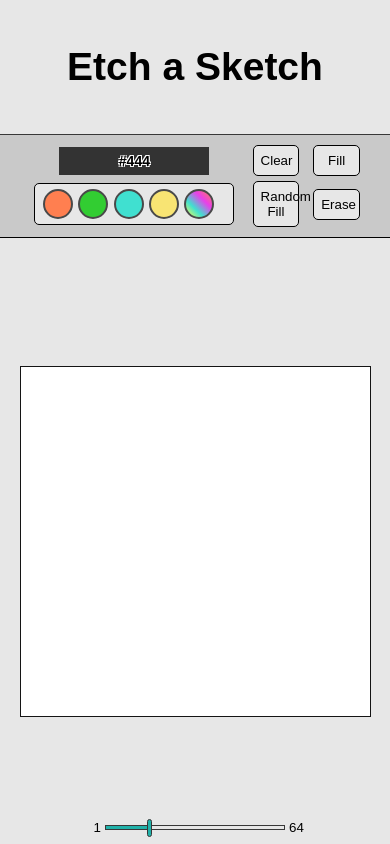
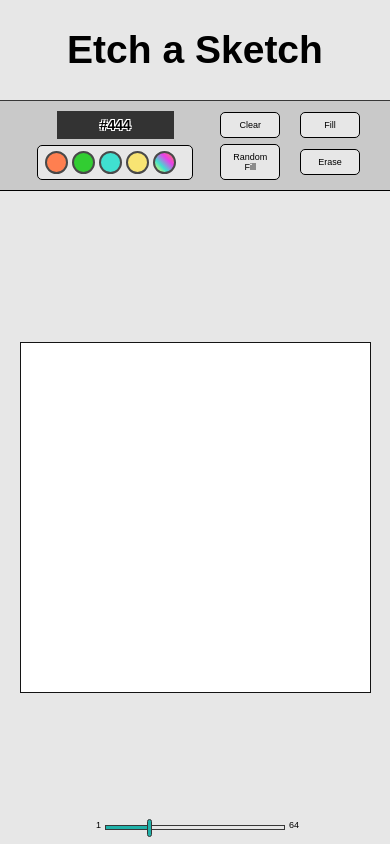
Before and after one commit to Hex0x13/Etch-a-Sketch, a plain HTML site: page index.html in a window 390 px wide. Drawn offline with Linux system fonts and the light colour scheme.

Commit message:
update style

```diff
--- a/styles/portrait.css
+++ b/styles/portrait.css
@@ -1,7 +1,14 @@
 @media (max-width: 766px) {
+  *, *::before, *::after {
+    font-size: 9px;
+  }
 
   .title {
     font-size: 10vw;
+  }
+
+  header {
+    height: 12%;
   }
 
   main {
@@ -38,15 +45,27 @@
 
   .side-bar-element.color{
     grid-area: color-pick;
+    max-width: 200px;
+    width: 40vw;
   }
 
   .side-bar-element {
-    width: 12vw;
+    max-width: 60px;
     margin: 0;
+    overflow: hidden;
   }
 
   #pen-color {
     grid-area: color-text;
+    max-width: 150px;
+    width: 30vw;
+  }
+
+  .color-option {
+    max-width: 30px;
+    max-height: 30px;
+    width: 6vw;
+    height: 6vw;
   }
 
   .side-bar-element.clear {
--- a/styles/style.css
+++ b/styles/style.css
@@ -1,7 +1,7 @@
 @import url('https://fonts.googleapis.com/css2?family=Roboto:ital,wght@0,100;0,300;0,400;0,500;0,700;0,900;1,100;1,300;1,400;1,500;1,700;1,900&display=swap');
 
 
-*, *:after, *:before {
+*, *::after, *::before {
   background-color: rgb(231, 231, 231);
   font-family: 'DM sans',  Arial, Helvetica, sans-serif;
   color: black;
```
